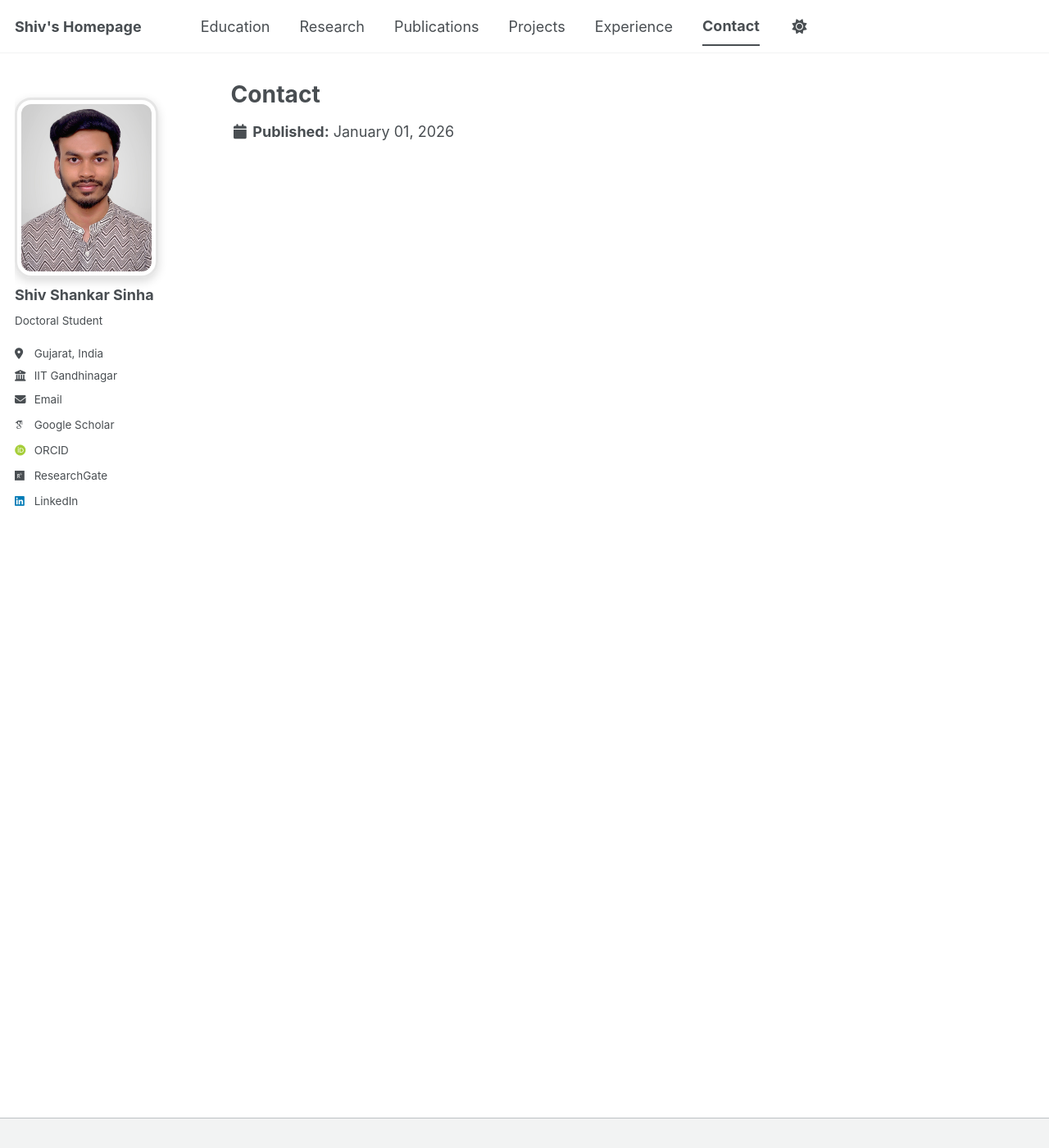
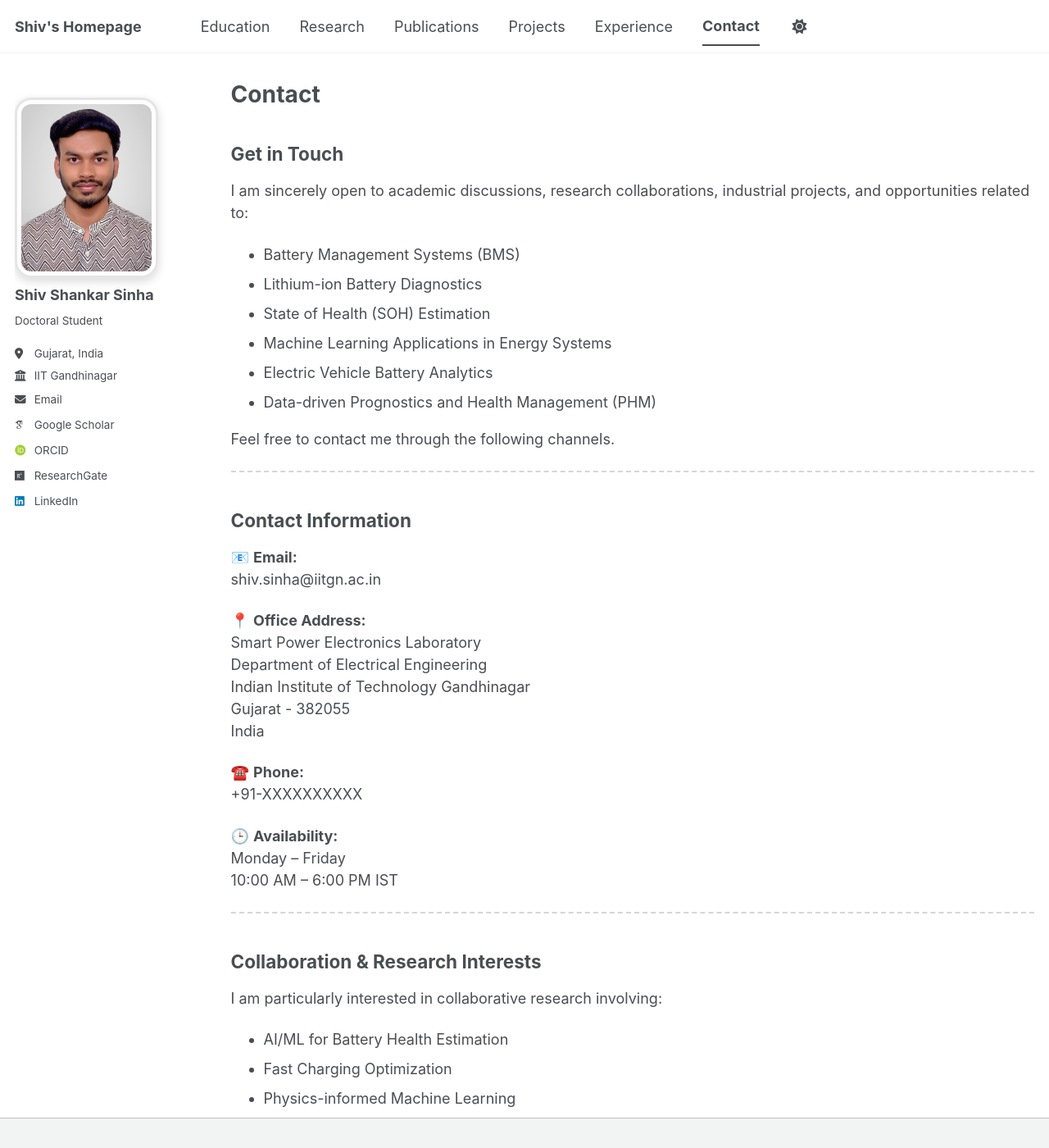
Before and after one commit to shivshankar-sinha/shivshankar-sinha.github.io, a Jekyll site: the page built from contact.md, in a window 1280 px wide and 1400 px high. Shown: the whole window at 82% size. Built offline with Jekyll 4.4.1, drawn with Linux system fonts in a browser that asks for light colours; some web fonts are replaced; a script bundle is joined from its source files by our own code; library files that are not in the unit come from our copies; some of the changed text lies outside the part shown.

Commit message:
Update contact.md

```diff
--- a/contact.md
+++ b/contact.md
@@ -1,46 +1,58 @@
 ---
+layout: archive
 title: "Contact"
-date: 2026-01-01
-type: landing
+permalink: /contact/
+author_profile: true
+---
 
-sections:
-  - block: contact
-    id: contact
-    content:
-      title: Contact Me
-      subtitle: Feel free to reach out for research collaborations, academic discussions, internships, or project-related queries.
+## Get in Touch
 
-      # Contact (edit or remove options as needed)
-      email: shiv.sinha@iitgn.ac.in
-      phone: "+91 XXXXX XXXXX"
+I am sincerely open to academic discussions, research collaborations, industrial projects, and opportunities related to:
 
-      address:
-        street: "Smart Power Electronics Laboratory, Department of Electrical Engineering"
-        city: "Indian Institute of Technology Gandhinagar"
-        region: "Gujarat"
-        postcode: "382355"
-        country: "India"
-        country_code: "IN"
+- Battery Management Systems (BMS)
+- Lithium-ion Battery Diagnostics
+- State of Health (SOH) Estimation
+- Machine Learning Applications in Energy Systems
+- Electric Vehicle Battery Analytics
+- Data-driven Prognostics and Health Management (PHM)
 
-      # Office hours
-      office_hours:
-        - "Monday 10:00 to 13:00"
-        - "Wednesday 14:00 to 17:00"
+Feel free to contact me through the following channels.
 
-      # Directions
-      directions: "AB13/305, Department of Electrical Engineering, IIT Gandhinagar Campus."
+---
 
-      # Automatically link email and phone
-      autolink: true
+## Contact Information
 
-      # Email form provider
-      email_form: 2
+📧 **Email:**
+shiv.sinha@iitgn.ac.in
 
-      # Map settings
-      map:
-        provider: "google"
-        zoom: 15
+📍 **Office Address:**
+Smart Power Electronics Laboratory
+Department of Electrical Engineering
+Indian Institute of Technology Gandhinagar
+Gujarat - 382055
+India
 
-    design:
-      columns: "2"
+☎️ **Phone:**
++91-XXXXXXXXXX
+
+🕒 **Availability:**
+Monday – Friday
+10:00 AM – 6:00 PM IST
+
 ---
+
+## Collaboration & Research Interests
+
+I am particularly interested in collaborative research involving:
+
+- AI/ML for Battery Health Estimation
+- Fast Charging Optimization
+- Physics-informed Machine Learning
+- Digital Twin for Batteries
+- Remaining Useful Life (RUL) Prediction
+- EV Battery Safety and Diagnostics
+- Electrochemical Modeling
+
+If your work aligns with these domains, feel free to reach out.
+
+---
```
